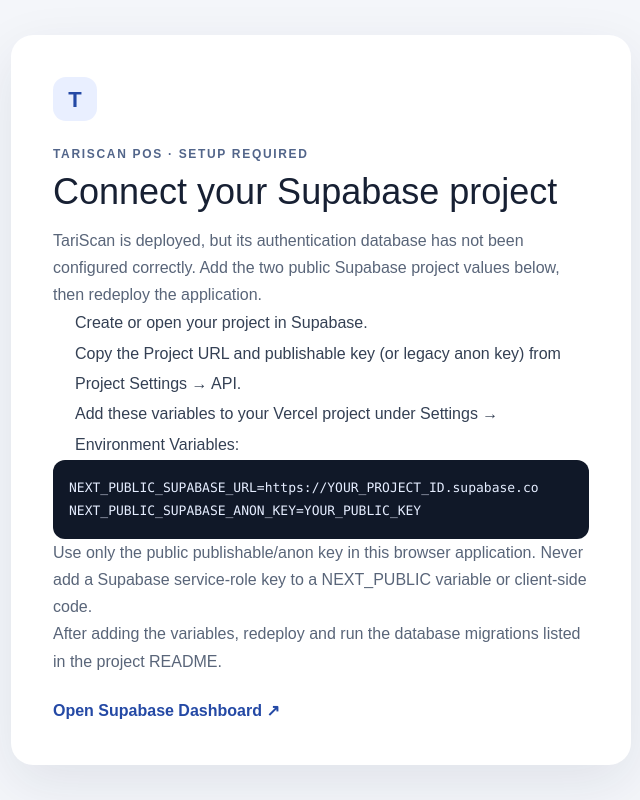
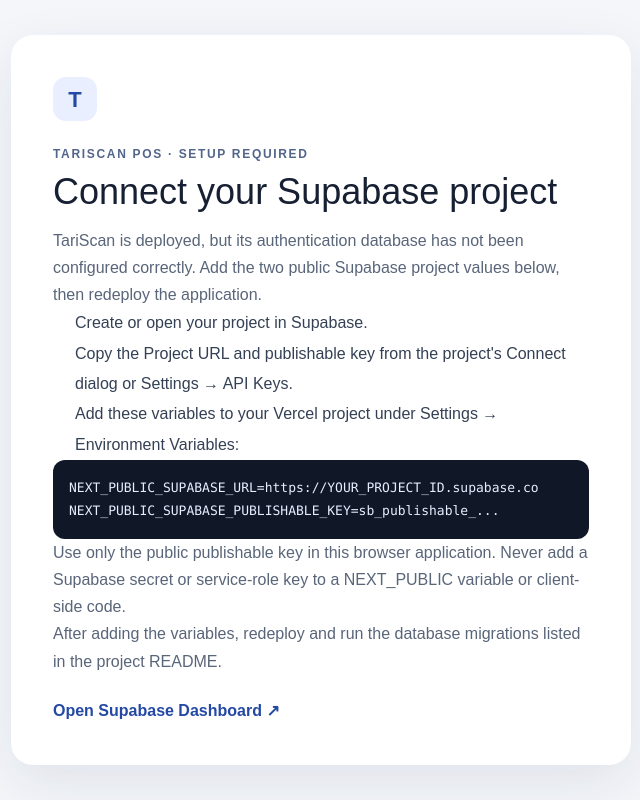
Before and after one commit to tari007/tariscan, a Next.js app: page /configuration-required in a window 1280 px wide. Shown: the whole page, without its empty margins (319-959 px from the left). Built offline with nearby package versions, Linux system fonts and the light colour scheme.

Commit message:
Update Supabase configuration guidance

```diff
--- a/src/app/configuration-required/page.tsx
+++ b/src/app/configuration-required/page.tsx
@@ -10,11 +10,11 @@ export default function ConfigurationRequiredPage() {
         <p style={{ marginTop: "14px", color: "#596579", lineHeight: 1.7 }}>TariScan is deployed, but its authentication database has not been configured correctly. Add the two public Supabase project values below, then redeploy the application.</p>
         <ol style={{ paddingLeft: "22px", color: "#344054", lineHeight: 1.9 }}>
           <li>Create or open your project in Supabase.</li>
-          <li>Copy the Project URL and publishable key (or legacy anon key) from Project Settings → API.</li>
+          <li>Copy the Project URL and publishable key from the project's Connect dialog or Settings → API Keys.</li>
           <li>Add these variables to your Vercel project under Settings → Environment Variables:</li>
         </ol>
-        <pre style={{ overflowX: "auto", padding: "16px", borderRadius: "12px", background: "#101828", color: "#e5edff", fontSize: "13px", lineHeight: 1.8 }}>NEXT_PUBLIC_SUPABASE_URL=https://YOUR_PROJECT_ID.supabase.co{"\n"}NEXT_PUBLIC_SUPABASE_ANON_KEY=YOUR_PUBLIC_KEY</pre>
-        <p style={{ color: "#596579", lineHeight: 1.7 }}>Use only the public publishable/anon key in this browser application. Never add a Supabase service-role key to a NEXT_PUBLIC variable or client-side code.</p>
+        <pre style={{ overflowX: "auto", padding: "16px", borderRadius: "12px", background: "#101828", color: "#e5edff", fontSize: "13px", lineHeight: 1.8 }}>NEXT_PUBLIC_SUPABASE_URL=https://YOUR_PROJECT_ID.supabase.co{"\n"}NEXT_PUBLIC_SUPABASE_PUBLISHABLE_KEY=sb_publishable_...</pre>
+        <p style={{ color: "#596579", lineHeight: 1.7 }}>Use only the public publishable key in this browser application. Never add a Supabase secret or service-role key to a NEXT_PUBLIC variable or client-side code.</p>
         <p style={{ marginBottom: 0, color: "#596579", lineHeight: 1.7 }}>After adding the variables, redeploy and run the database migrations listed in the project README.</p>
         <p style={{ marginTop: "24px" }}><Link href="https://supabase.com/dashboard" style={{ color: "#2449a5", fontWeight: 700 }}>Open Supabase Dashboard ↗</Link></p>
       </section>
```
